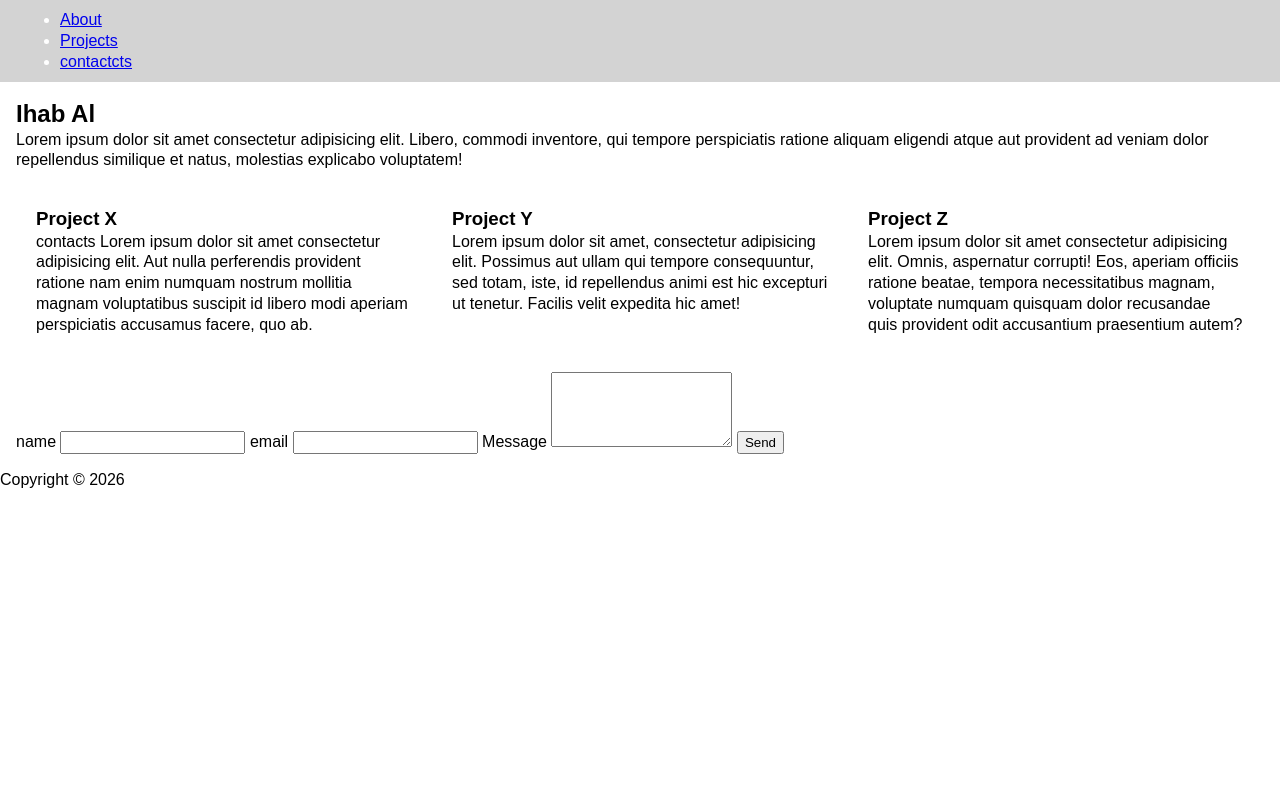
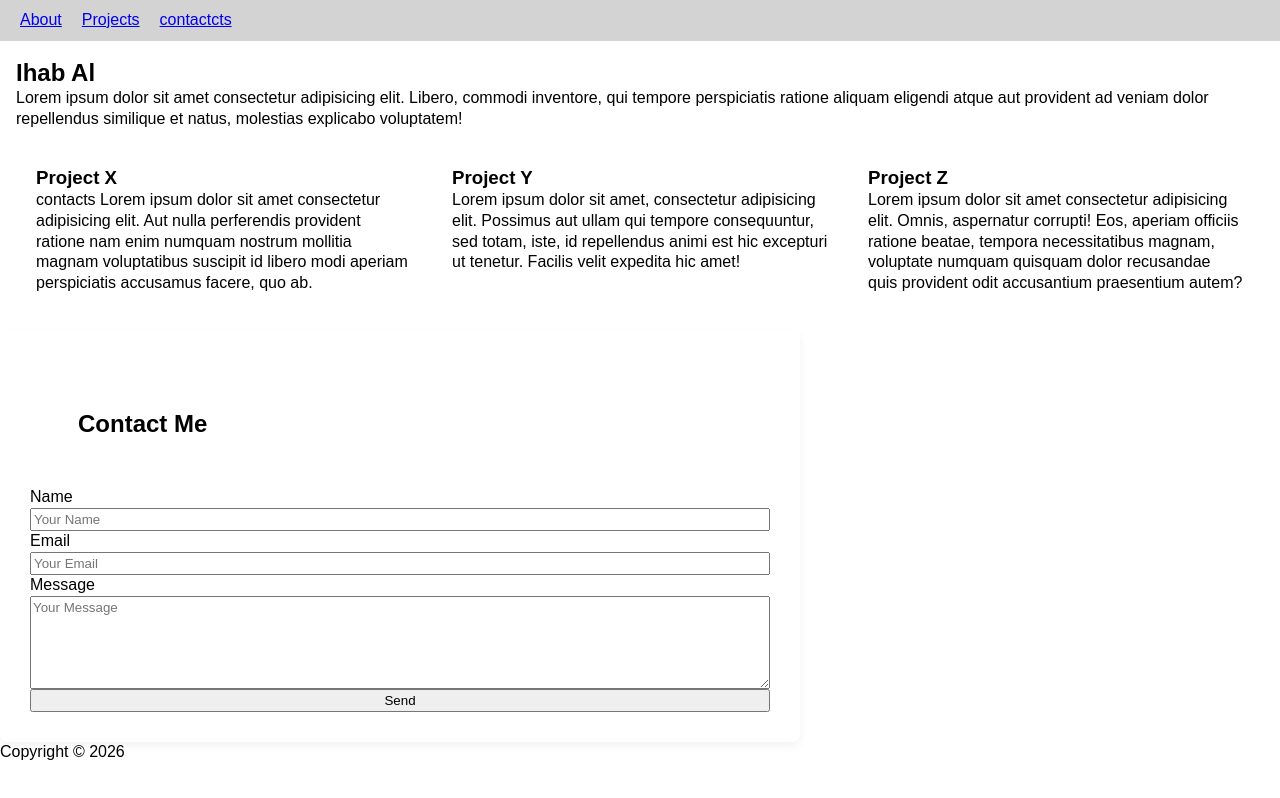
Before and after one commit to ihabau/lexicon-WS-lesson2-portfolio, a plain HTML site: page index.html in a window 1280 px wide. Drawn offline with Linux system fonts and the light colour scheme.

Commit message:
ai styling contact section

```diff
--- a/index.html
+++ b/index.html
@@ -63,18 +63,23 @@
         </div>
       </section>
 
-      <section id="contact">
-        <form action="">
-          <label for="">name</label>
-          <input type="text" />
-          <label for="">email</label>
-          <input type="text" />
-          <label for="">Message</label>
-          <textarea id="msg" rows="4" cols=""></textarea>
-          <button>Send</button>
-        </form>
-      </section>
-    </main>
+    </main<section id="contact">
+  <form action="" class="contact-form">
+    <h2>Contact Me</h2>
+
+    <label for="name">Name</label>
+    <input type="text" id="name" placeholder="Your Name" />
+
+    <label for="email">Email</label>
+    <input type="email" id="email" placeholder="Your Email" />
+
+    <label for="msg">Message</label>
+    <textarea id="msg" rows="5" placeholder="Your Message"></textarea>
+
+    <button type="submit">Send</button>
+  </form>
+</section>
+
     <footer>
       <p>Copyright &copy; 2026</p>
     </footer>
--- a/style.css
+++ b/style.css
@@ -3,6 +3,14 @@
   margin: 0;
   font-family: sans-serif;
   line-height: 1.3em;
+}
+
+ul {
+  list-style: none; /* Removes the bullet points */
+  margin: 0;
+  padding: 0;
+  display: flex; /* Lines up the li items in a row */
+  gap: 20px; /* Adds space between each link */
 }
 
 a:hover,
@@ -38,3 +46,30 @@ h2 {
 
 .card-content {
 }
+
+/* Center the form and make the section fill the entire screen */
+#contact {
+  display: flex;
+  justify-content: center;
+  align-items: center;
+  min-height: 100vh; /* Fills the full height of the screen */
+  width: 100vw; /* Fills the full width of the screen */
+  background-color: #f9f9f9;
+  font-family: sans-serif;
+  box-sizing: border-box;
+}
+
+/* Make the form card stretch wide based on the viewport */
+.contact-form {
+  background-color: white;
+  padding: 30px;
+  border-radius: 8px;
+  box-shadow: 0 4px 10px rgba(0, 0, 0, 0.05);
+  display: flex;
+  flex-direction: column;
+
+  /* Stretch rules */
+  width: 80vw; /* Stretches to cover 80% of the screen width */
+  max-width: 800px; /* Stops it from getting too huge on giant monitors */
+  box-sizing: border-box;
+}
```
